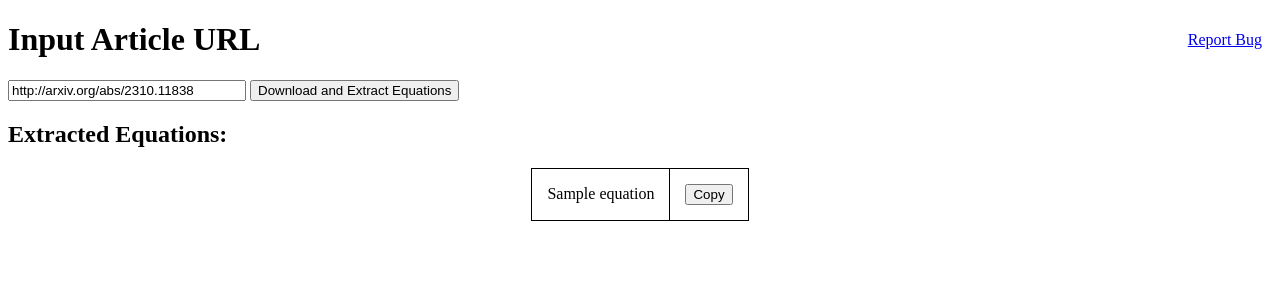
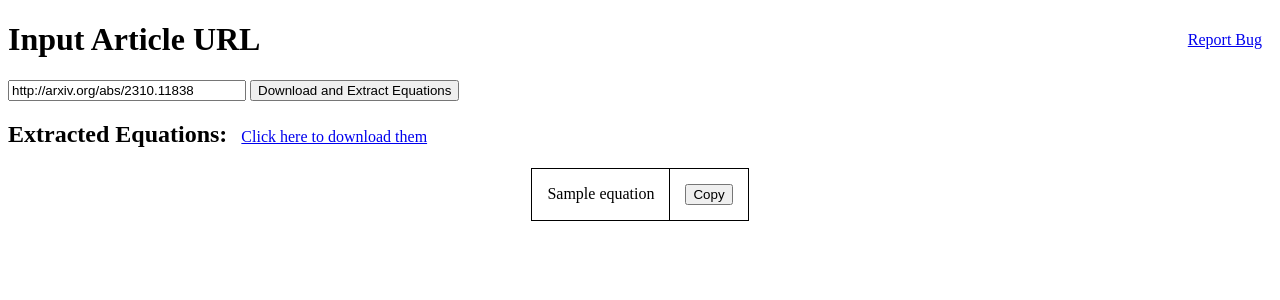
Before and after one commit to tms-gvd/latex_parser, a Flask app: template templates/index.html in a window 1280 px wide. Shown: the top 300 px of the page. Run offline with Flask 3, Linux system fonts and the light colour scheme; the template is opened without the code that fills it: most values are stand-ins (such as "Sample title", 1, 10 or a date in 2020); some libraries are stand-ins or nearby versions.

Commit message:
feat: download all the equations to a text file

```diff
--- a/main.py
+++ b/main.py
@@ -1,4 +1,5 @@
-from flask import Flask, render_template, request
+from flask import Flask, render_template, request, send_from_directory
+from flask import Response
 from src.tex_parser import TexParser
 import os
 
@@ -12,10 +13,18 @@ def home():
         url = request.form["url"]
         parser = TexParser.from_url(url, save_directory="debug" if DEBUG else None)
         all_equations = parser.get_equations()
-        return render_template("index.html", equations=all_equations)
+        eq_filename = parser.save_equations("equations")
+        return render_template(
+            "index.html", equations=all_equations, eq_filename=eq_filename
+        )
     else:
         return render_template("index.html", equations=[])
 
 
+@app.route("/download/<filename>")
+def download_file(filename):
+    return send_from_directory(app.static_folder, filename, as_attachment=True)
+
+
 if __name__ == "__main__":
-    app.run(port=8000)
+    app.run(port=8000, debug=DEBUG)
--- a/src/tex_parser.py
+++ b/src/tex_parser.py
@@ -275,12 +275,14 @@ class TexParser:
 
         # For tex files, get the lines with new commands
         raw_nc = get_raw_nc(tex_paths)
+        self.raw_nc = raw_nc
 
         # Parse the new commands into a dictionary
         new_commands = parse_new_commands(raw_nc)
 
         # Get the raw equations from the tex files
         all_equations = []
+        self.raw_equations = []
         for file in tex_paths:
             with open(file, "r") as f:
                 clean_file = "".join(
@@ -288,6 +290,7 @@ class TexParser:
                 )
                 raw_equations = parse_equations(clean_file)
             for equation in raw_equations:
+                self.raw_equations.append(equation)
                 for new, nc in new_commands.items():
                     if new in equation:
                         equation = nc + "\n" + equation
@@ -299,3 +302,10 @@ class TexParser:
             )  # Clean up the temporary directory if one was used
 
         return all_equations
+
+    def save_equations(self, save_directory: str):
+        file_name = "equations.txt"
+        file_path = os.path.join(save_directory, file_name)
+        with open(file_path, "w") as f:
+            f.write("".join(self.raw_nc) + "\n\n" + "\n\n".join(self.raw_equations))
+        return file_name
--- a/templates/index.html
+++ b/templates/index.html
@@ -152,7 +152,10 @@
         <!-- Modal content -->
         <div class="modal-content">
             <span class="close">&times;</span>
-            <p id="modalText">Please open an issue on the GitHub repository at <a href="" id="githubRepoLink">this link</a> and include this paper link: <span id="paperLink"></span>.</p>
+            <p id="modalText">Please open an issue on the GitHub repository at
+                <a href="" id="githubRepoLink">this link</a>
+                and include this paper link: <span id="paperLink"></span>.
+            </p>
         </div>
     </div>
     <h1>Input Article URL</h1>
@@ -162,7 +165,10 @@
         <button type="submit">Download and Extract Equations</button>
     </form>
     {% if equations %}
-    <h2>Extracted Equations:</h2>
+    <div style="margin-top: 20px; margin-bottom: 20px;">
+        <span style="font-size: 24px; font-weight: bold; display: inline-block;">Extracted Equations:</span>
+        <a href="{{ url_for('static', filename=eq_filename) }}" download style="display: inline-block; margin-left: 10px;">Click here to download them</a>
+    </div>
     <table>
         {% for equation in equations %}
         <tr>
```
Also changed, not shown: README.md.
